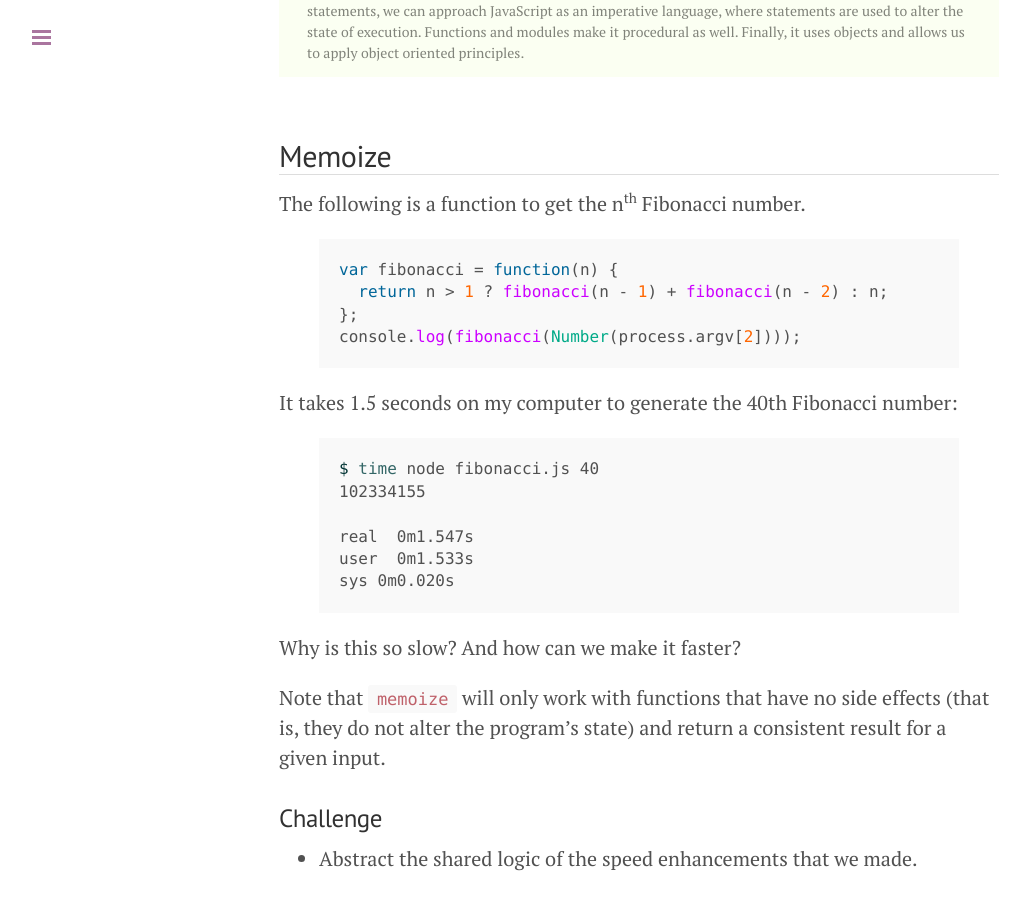
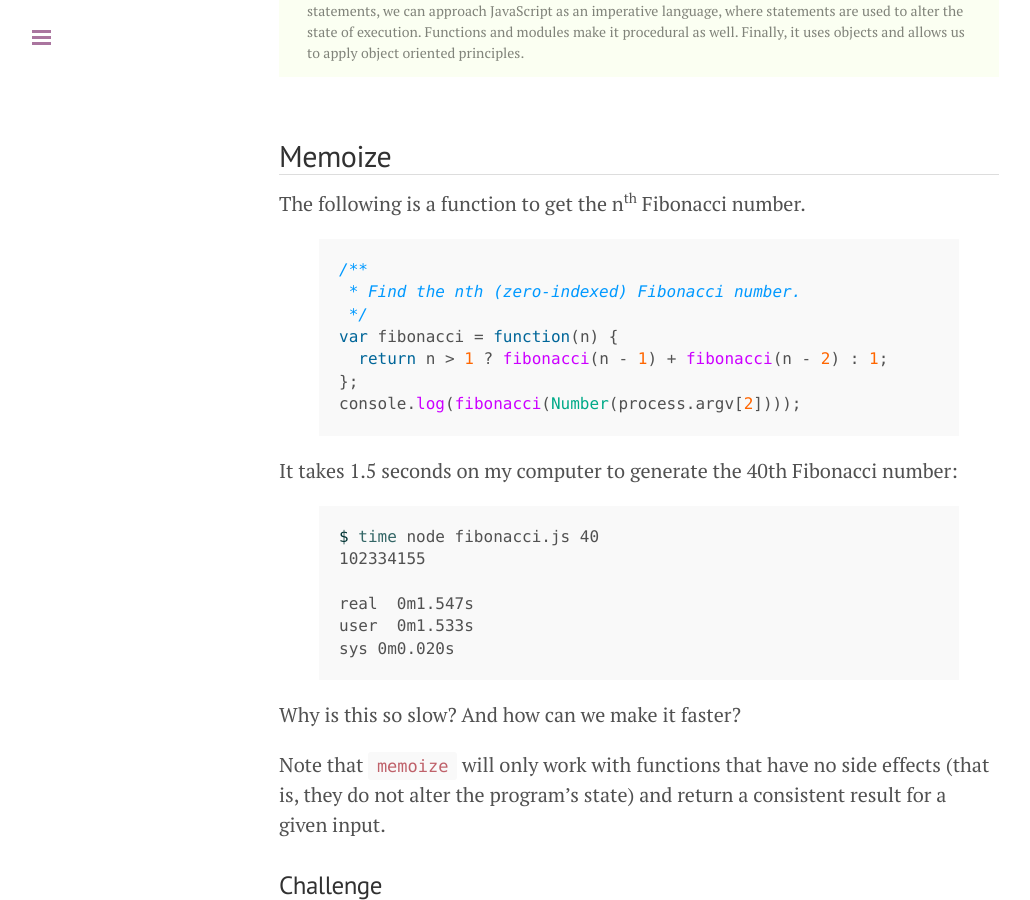
Before and after one commit to wbyoung/jsi, a Jekyll site: the page built from _posts/00-02-05-functional.md, in a window 1280 px wide and 900 px high, scrolled down 1826 px. Shown: the whole window, without its empty margins (1-1031 px from the left). Built offline with Jekyll 4.4.1, drawn with Linux system fonts in a browser that asks for light colours; nearby versions of some CDN libraries; Markdown is read by kramdown in place of the engine named in the settings.

Commit message:
Improved fibonacci function.

```diff
--- a/_posts/00-02-05-functional.md
+++ b/_posts/00-02-05-functional.md
@@ -89,8 +89,11 @@ Finally, it uses objects and allows us to apply object oriented principles.
 The following is a function to get the n<sup><small>th</small></sup> Fibonacci number.
 
 {% highlight javascript %}
+/**
+ * Find the nth (zero-indexed) Fibonacci number.
+ */
 var fibonacci = function(n) {
-  return n > 1 ? fibonacci(n - 1) + fibonacci(n - 2) : n;
+  return n > 1 ? fibonacci(n - 1) + fibonacci(n - 2) : 1;
 };
 console.log(fibonacci(Number(process.argv[2])));
 {% endhighlight %}
```
Also changed, not shown: _posts/00-02-05-functional-notes.md (+2 -2 lines).
